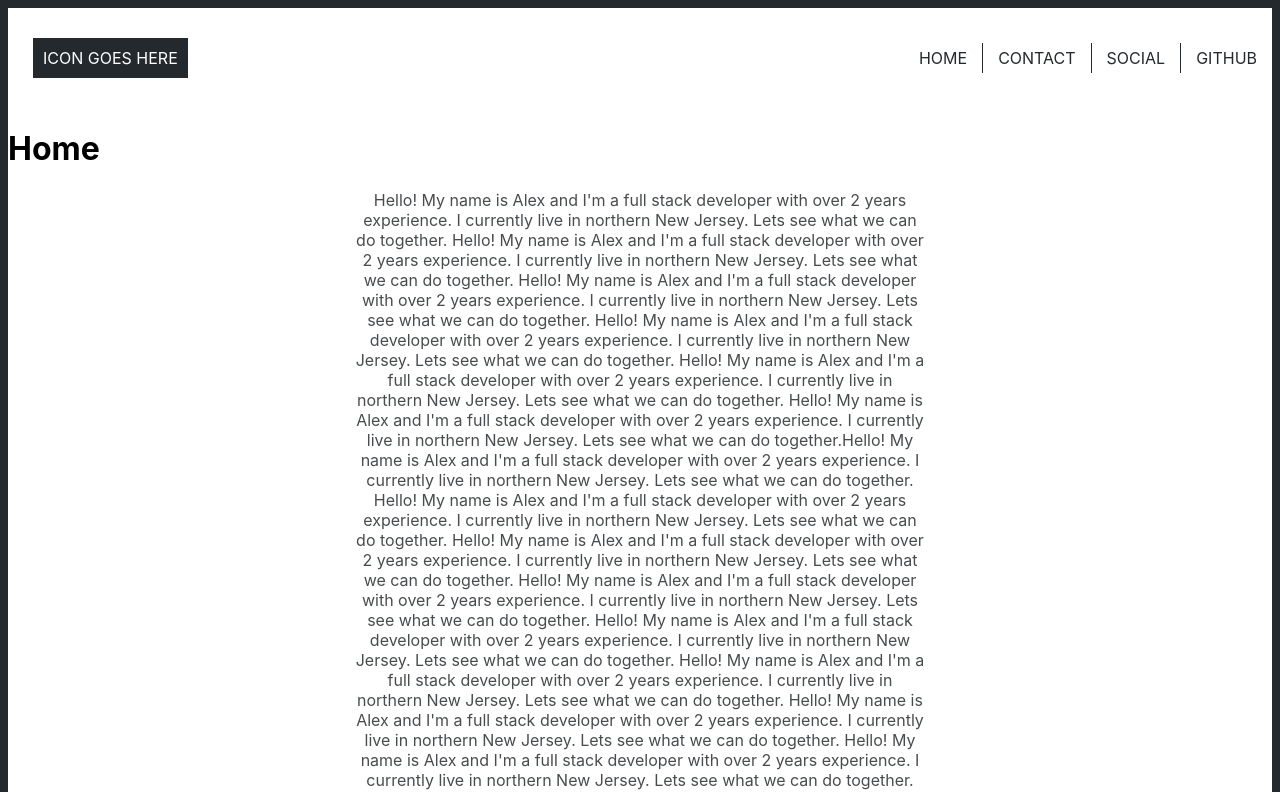
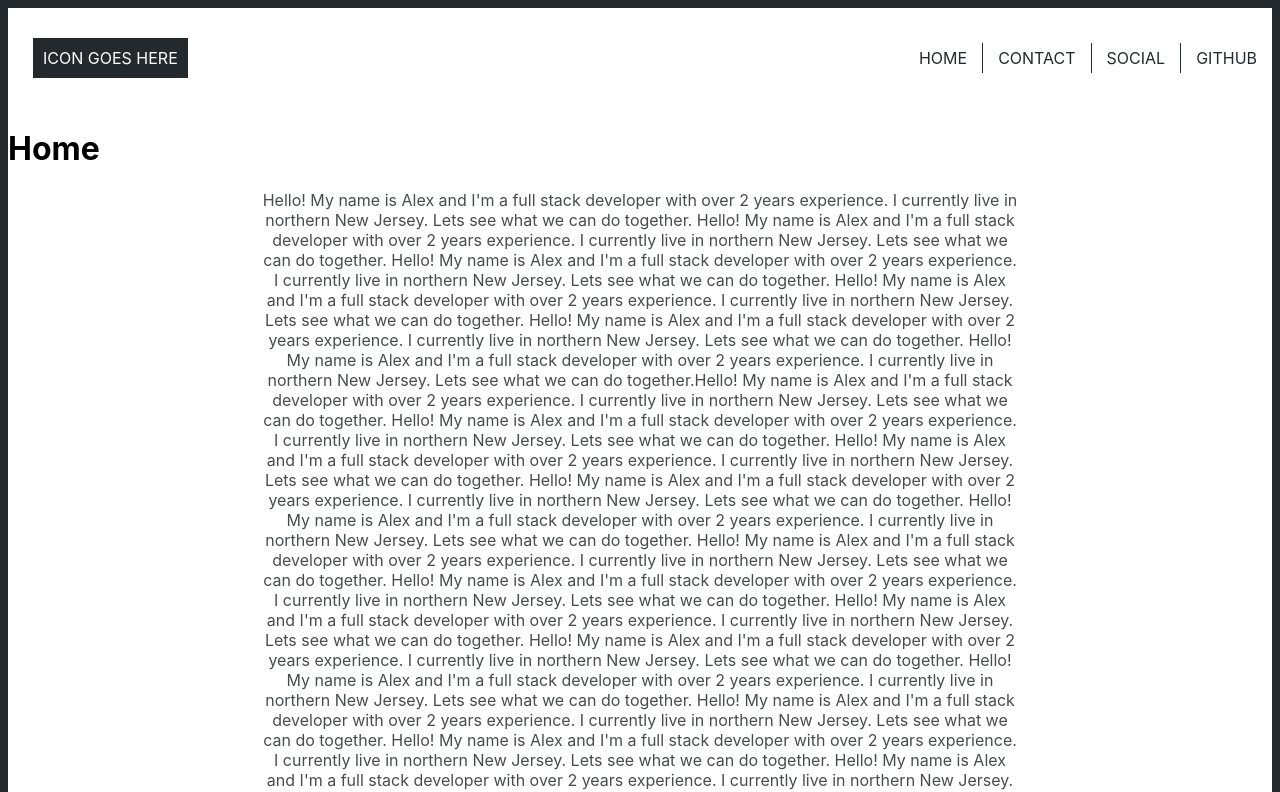
Before and after one commit to evangeloua/Website, a React (Create React App) app: page / in a window 1280 px wide. Shown: the top 792 px of the page. Built offline with nearby package versions, Linux system fonts and the light colour scheme.

Commit message:
adding simpleBar

```diff
--- a/src/components/contact/ContactMain.js
+++ b/src/components/contact/ContactMain.js
@@ -1,11 +1,16 @@
-import React, { Component } from 'react';
-import '../../stylesheets/Contact.css'
+import React, {Component} from 'react';
+import SimpleBar from 'simplebar-react';
+import 'simplebar/dist/simplebar.min.css';
+import '../../stylesheets/Contact.css';
+import '../../App.css';
 
 class ContactMain extends Component {
     render() {
         return (
             <div className="AppBody">
-                <h1>Contact</h1>
+                <SimpleBar>
+                    <h1>Contact</h1>
+                </SimpleBar>
             </div>
         );
     }
--- a/src/components/social/SocialMain.js
+++ b/src/components/social/SocialMain.js
@@ -1,11 +1,16 @@
-import React, { Component } from 'react';
+import React, {Component} from 'react';
+import SimpleBar from 'simplebar-react';
+import 'simplebar/dist/simplebar.min.css';
 import '../../stylesheets/Social.css'
+import '../../App.css';
 
 class SocialMain extends Component {
     render() {
         return (
             <div className="AppBody">
-                <h1>Social</h1>
+                <SimpleBar>
+                    <h1>Social</h1>
+                </SimpleBar>
             </div>
         );
     }
--- a/src/stylesheets/Home.css
+++ b/src/stylesheets/Home.css
@@ -1,5 +1,5 @@
 .bioParagraph {
-    max-width: 45%;
+    max-width: 60%;
     margin: 0 auto;
 }
 
```
